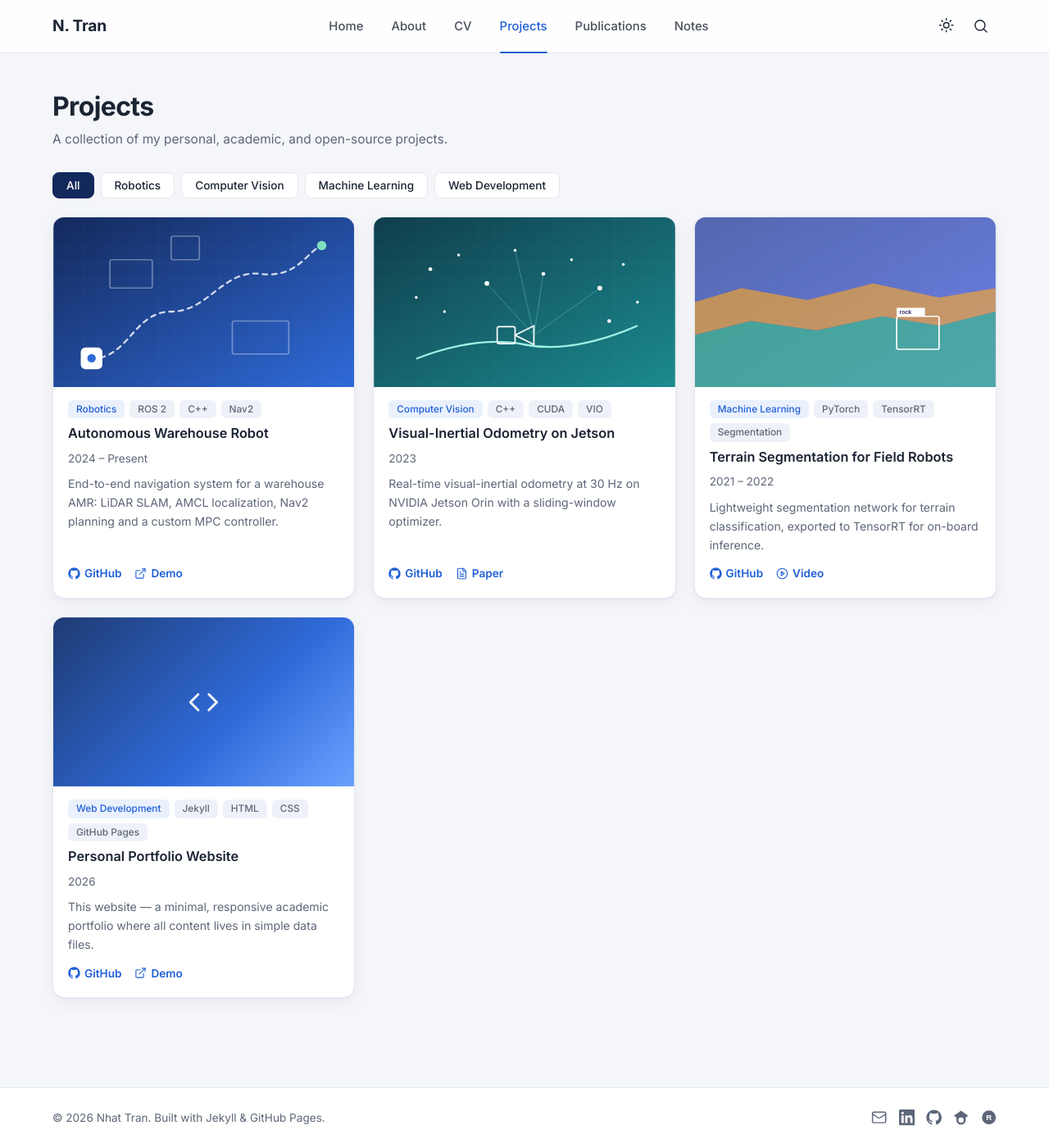
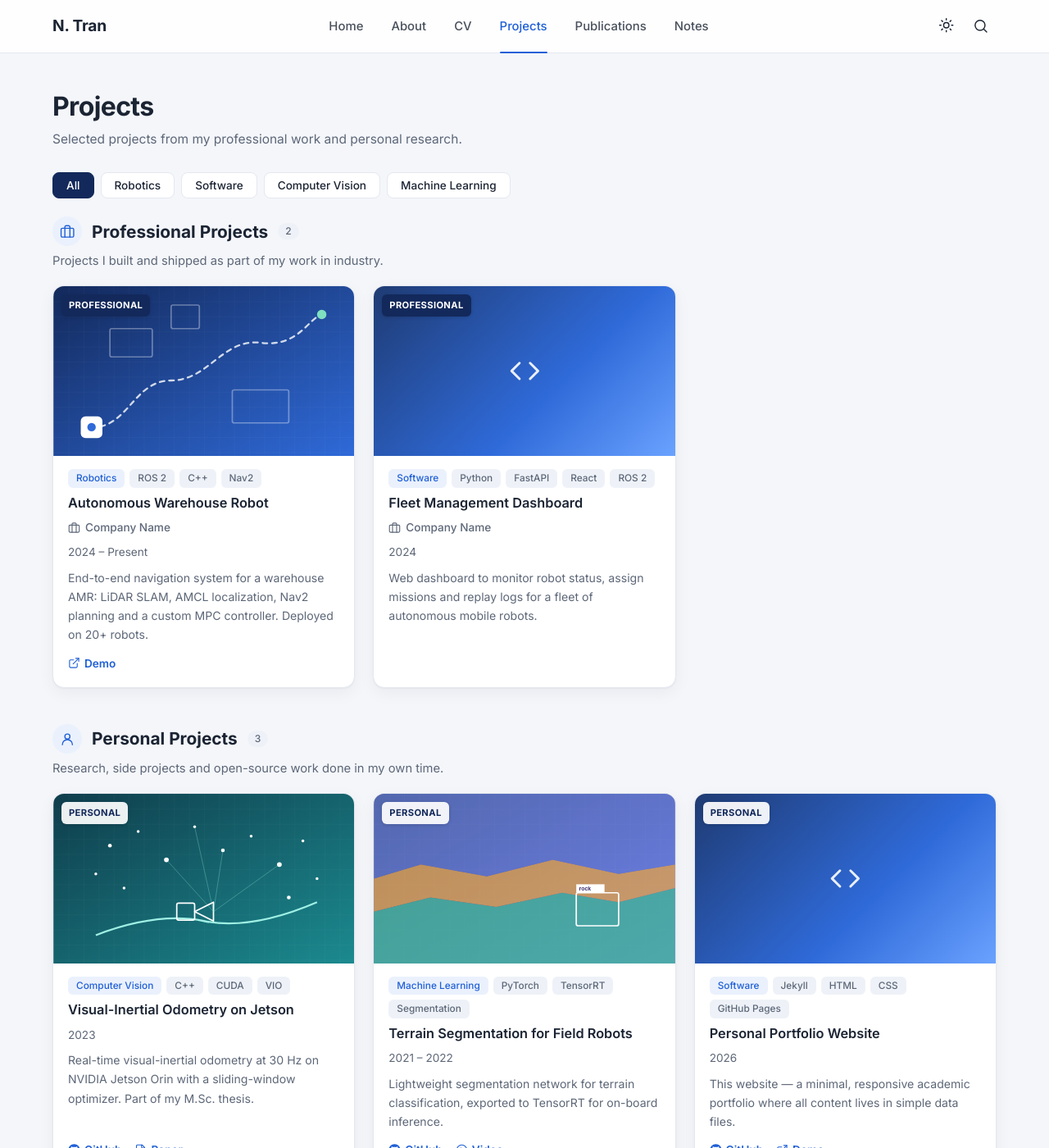
Before and after one commit to NhatTran-97/NhatTran-97.github.io, a Jekyll site: the page built from projects.html, in a window 1280 px wide and 1400 px high. Shown: the whole window at 82% size. Built offline with Jekyll 4.4.1, drawn with Linux system fonts in a browser that asks for light colours.

Commit message:
Split projects into Professional and Personal groups
Groups are defined in _data/projects.yml (groups + items); each card shows a
group badge and optional organization. Filters hide empty groups.

Co-Authored-By: Claude Opus 5.5 <noreply@anthropic.com>
Claude-Session: https://claude.ai/code/session_01WtscMMpGViN2kQZVLN7Eom

```diff
--- a/_data/projects.yml
+++ b/_data/projects.yml
@@ -1,56 +1,98 @@
 # =====================================================================
-#  PROJECTS — mỗi project là một mục bắt đầu bằng dấu "-"
-#    title        : tên project
-#    category     : nhóm để lọc (các nút lọc được tạo tự động từ đây)
-#    image        : ảnh minh hoạ (tỉ lệ 16:9), bỏ trống sẽ dùng ảnh mặc định
-#    tags         : công nghệ sử dụng
-#    description  : mô tả ngắn (Markdown)
-#    featured     : true → hiện trên trang Home
-#    github / demo / paper / video : link (bỏ trống nếu không có)
+#  PROJECTS
+#
+#  1) groups: các nhóm project, hiển thị thành từng khu riêng trên trang
+#     Projects theo đúng thứ tự dưới đây. Đổi tên / thêm nhóm tuỳ ý.
+#       id          : mã nhóm (viết liền, không dấu) — dùng ở trường "group" của project
+#       title       : tiêu đề khu
+#       label       : nhãn ngắn hiện ở góc ảnh project
+#       description : một câu mô tả (tuỳ chọn)
+#
+#  2) items: danh sách project, mỗi project bắt đầu bằng dấu "-"
+#       title        : tên project
+#       group        : id của nhóm ở trên (professional / personal ...)
+#       org          : công ty / tổ chức (tuỳ chọn, hợp với project công ty)
+#       category     : lĩnh vực để lọc (nút lọc được tạo tự động)
+#       period       : thời gian
+#       image        : ảnh minh hoạ 16:9 (bỏ trống sẽ dùng ảnh mặc định)
+#       tags         : công nghệ sử dụng
+#       description  : mô tả ngắn (Markdown)
+#       featured     : true → hiện trên trang Home
+#       github / demo / paper / video : link (bỏ trống nếu không có,
+#                                        project công ty thường không public code)
 # =====================================================================
 
-- title: Autonomous Warehouse Robot
-  category: Robotics
-  period: 2024 – Present
-  image: /assets/img/projects/robot-nav.svg
-  tags: [ROS 2, C++, Nav2]
-  description: >-
-    End-to-end navigation system for a warehouse AMR: LiDAR SLAM, AMCL
-    localization, Nav2 planning and a custom MPC controller.
-  featured: true
-  github: https://github.com/NhatTran-97
-  demo: "#"
+groups:
+  - id: professional
+    title: Professional Projects
+    label: Professional
+    icon: briefcase
+    description: Projects I built and shipped as part of my work in industry.
+  - id: personal
+    title: Personal Projects
+    label: Personal
+    icon: user
+    description: Research, side projects and open-source work done in my own time.
 
-- title: Visual-Inertial Odometry on Jetson
-  category: Computer Vision
-  period: 2023
-  image: /assets/img/projects/vio.svg
-  tags: [C++, CUDA, VIO]
-  description: >-
-    Real-time visual-inertial odometry at 30 Hz on NVIDIA Jetson Orin with a
-    sliding-window optimizer.
-  featured: true
-  github: https://github.com/NhatTran-97
-  paper: /publications/
+items:
+  # ---------- Professional ----------
+  - title: Autonomous Warehouse Robot
+    group: professional
+    org: Company Name
+    category: Robotics
+    period: 2024 – Present
+    image: /assets/img/projects/robot-nav.svg
+    tags: [ROS 2, C++, Nav2]
+    description: >-
+      End-to-end navigation system for a warehouse AMR: LiDAR SLAM, AMCL
+      localization, Nav2 planning and a custom MPC controller. Deployed on 20+ robots.
+    featured: true
+    demo: "#"
 
-- title: Terrain Segmentation for Field Robots
-  category: Machine Learning
-  period: 2021 – 2022
-  image: /assets/img/projects/segmentation.svg
-  tags: [PyTorch, TensorRT, Segmentation]
-  description: >-
-    Lightweight segmentation network for terrain classification, exported to
-    TensorRT for on-board inference.
-  featured: true
-  github: https://github.com/NhatTran-97
-  video: "#"
+  - title: Fleet Management Dashboard
+    group: professional
+    org: Company Name
+    category: Software
+    period: 2024
+    tags: [Python, FastAPI, React, ROS 2]
+    description: >-
+      Web dashboard to monitor robot status, assign missions and replay logs for
+      a fleet of autonomous mobile robots.
 
-- title: Personal Portfolio Website
-  category: Web Development
-  period: 2026
-  tags: [Jekyll, HTML, CSS, GitHub Pages]
-  description: >-
-    This website — a minimal, responsive academic portfolio where all content
-    lives in simple data files.
-  github: https://github.com/NhatTran-97/NhatTran-97.github.io
-  demo: https://nhattran-97.github.io
+  # ---------- Personal ----------
+  - title: Visual-Inertial Odometry on Jetson
+    group: personal
+    category: Computer Vision
+    period: 2023
+    image: /assets/img/projects/vio.svg
+    tags: [C++, CUDA, VIO]
+    description: >-
+      Real-time visual-inertial odometry at 30 Hz on NVIDIA Jetson Orin with a
+      sliding-window optimizer. Part of my M.Sc. thesis.
+    featured: true
+    github: https://github.com/NhatTran-97
+    paper: /publications/
+
+  - title: Terrain Segmentation for Field Robots
+    group: personal
+    category: Machine Learning
+    period: 2021 – 2022
+    image: /assets/img/projects/segmentation.svg
+    tags: [PyTorch, TensorRT, Segmentation]
+    description: >-
+      Lightweight segmentation network for terrain classification, exported to
+      TensorRT for on-board inference.
+    featured: true
+    github: https://github.com/NhatTran-97
+    video: "#"
+
+  - title: Personal Portfolio Website
+    group: personal
+    category: Software
+    period: 2026
+    tags: [Jekyll, HTML, CSS, GitHub Pages]
+    description: >-
+      This website — a minimal, responsive academic portfolio where all content
+      lives in simple data files.
+    github: https://github.com/NhatTran-97/NhatTran-97.github.io
+    demo: https://nhattran-97.github.io
--- a/_includes/project-card.html
+++ b/_includes/project-card.html
@@ -1,6 +1,8 @@
 {%- assign prj = include.project -%}
+{%- assign prj_group = site.data.projects.groups | where: "id", prj.group | first -%}
 <article class="project-card card" id="{{ prj.title | slugify }}" data-filter-item data-cats="|{{ prj.category }}|">
   <div class="project-thumb">
+    {%- if prj_group.label %}<span class="thumb-badge badge-{{ prj_group.id }}">{{ prj_group.label }}</span>{% endif %}
     {%- if prj.image %}
     <img src="{{ prj.image | relative_url }}" alt="{{ prj.title }}" loading="lazy">
     {%- else %}
@@ -13,6 +15,7 @@
       {%- for t in prj.tags limit: include.max_tags | default: 10 %}<span class="chip">{{ t }}</span>{% endfor %}
     </div>
     <h3>{{ prj.title }}</h3>
+    {% if prj.org %}<div class="project-org">{% include icon.html name="briefcase" %} {{ prj.org }}</div>{% endif %}
     {% if prj.period and include.compact != true %}<div class="muted small">{{ prj.period }}</div>{% endif %}
     <div class="project-desc">{{ prj.description | markdownify }}</div>
     <div class="card-links">
--- a/assets/css/style.css
+++ b/assets/css/style.css
@@ -457,3 +457,20 @@ mjx-container[display="true"] { overflow-x: auto; overflow-y: hidden; }
 body { display: flex; flex-direction: column; min-height: 100vh; }
 .main { flex: 1; width: 100%; }
 input[type="search"]::-webkit-search-cancel-button { -webkit-appearance: none; appearance: none; }
+
+/* Project groups (Professional / Personal) */
+.project-group + .project-group { margin-top: 44px; }
+.group-head { margin-bottom: 18px; }
+.group-head h2 { display: flex; align-items: center; gap: 12px; font-size: 1.3rem; font-weight: 700; }
+.group-head h2 .count { font-weight: 500; background: var(--chip); padding: 2px 9px; border-radius: 20px; }
+.group-head p { margin: 6px 0 0; color: var(--muted); font-size: .92rem; }
+.icon-circle.sm { width: 36px; height: 36px; font-size: 1.05rem; }
+.project-thumb { position: relative; }
+.thumb-badge {
+  position: absolute; top: 10px; left: 10px; z-index: 1;
+  font-size: .7rem; font-weight: 700; letter-spacing: .03em; text-transform: uppercase;
+  padding: 4px 9px; border-radius: 6px; background: rgba(255,255,255,.92); color: var(--navy);
+  box-shadow: 0 1px 4px rgba(0,0,0,.15);
+}
+.thumb-badge.badge-professional { background: var(--navy); color: #fff; }
+.project-org { display: flex; align-items: center; gap: 6px; font-size: .85rem; color: var(--muted); font-weight: 500; }
--- a/assets/js/main.js
+++ b/assets/js/main.js
@@ -40,6 +40,9 @@
         var okQ = !state.q || text.indexOf(state.q) !== -1;
         el.hidden = !(okCat && okQ);
         if (!el.hidden) shown++;
+      });
+      box.querySelectorAll('[data-filter-section]').forEach(function (sec) {
+        sec.hidden = !sec.querySelector('[data-filter-item]:not([hidden])');
       });
       if (empty) empty.hidden = shown !== 0;
     }
--- a/index.html
+++ b/index.html
@@ -68,9 +68,9 @@ title: Home
   {% endif %}
 
   <!-- Projects -->
-  {% if p.home.projects > 0 and site.data.projects.size > 0 %}
-  {%- assign featured = site.data.projects | where: "featured", true -%}
-  {%- if featured.size == 0 -%}{%- assign featured = site.data.projects -%}{%- endif -%}
+  {% if p.home.projects > 0 and site.data.projects.items.size > 0 %}
+  {%- assign featured = site.data.projects.items | where: "featured", true -%}
+  {%- if featured.size == 0 -%}{%- assign featured = site.data.projects.items -%}{%- endif -%}
   <section class="card home-card">
     <div class="card-head">
       <h2>{% include icon.html name="folder" %} Projects</h2>
--- a/projects.html
+++ b/projects.html
@@ -2,9 +2,10 @@
 title: Projects
 permalink: /projects/
 ---
-{% include page-head.html title="Projects" subtitle="A collection of my personal, academic, and open-source projects." %}
+{% include page-head.html title="Projects" subtitle="Selected projects from my professional work and personal research." %}
 
-{%- assign cats = site.data.projects | map: "category" | compact | uniq -%}
+{%- assign all = site.data.projects.items -%}
+{%- assign cats = all | map: "category" | compact | uniq -%}
 <div data-filter>
   <div class="pills">
     <button type="button" class="pill active" data-filter-value="">All</button>
@@ -13,10 +14,37 @@ permalink: /projects/
     {%- endfor %}
   </div>
 
-  <div class="project-grid">
-    {%- for proj in site.data.projects %}
-    {% include project-card.html project=proj %}
-    {%- endfor %}
-  </div>
+  {%- for g in site.data.projects.groups %}
+  {%- assign items = all | where: "group", g.id %}
+  {%- if items.size > 0 %}
+  <section class="project-group" id="{{ g.id }}" data-filter-section>
+    <div class="group-head">
+      <h2>{% if g.icon %}<span class="icon-circle sm">{% include icon.html name=g.icon %}</span>{% endif %}{{ g.title }} <span class="count">{{ items.size }}</span></h2>
+      {% if g.description %}<p>{{ g.description }}</p>{% endif %}
+    </div>
+    <div class="project-grid">
+      {%- for proj in items %}
+      {% include project-card.html project=proj %}
+      {%- endfor %}
+    </div>
+  </section>
+  {%- endif %}
+  {%- endfor %}
+
+  {%- comment %} Projects whose "group" doesn't match any group above {% endcomment %}
+  {%- assign group_ids = site.data.projects.groups | map: "id" %}
+  {%- assign others = "" | split: "" %}
+  {%- for proj in all %}{% unless group_ids contains proj.group %}{% assign others = others | push: proj %}{% endunless %}{% endfor %}
+  {%- if others.size > 0 %}
+  <section class="project-group" data-filter-section>
+    <div class="group-head"><h2>Other Projects <span class="count">{{ others.size }}</span></h2></div>
+    <div class="project-grid">
+      {%- for proj in others %}
+      {% include project-card.html project=proj %}
+      {%- endfor %}
+    </div>
+  </section>
+  {%- endif %}
+
   <p class="empty" data-filter-empty hidden>No projects in this category yet.</p>
 </div>
--- a/search.json
+++ b/search.json
@@ -9,7 +9,7 @@ permalink: /search.json
     {%- endfor %}
   ],
   "projects": [
-    {%- for p in site.data.projects %}
+    {%- for p in site.data.projects.items %}
     {%- capture url %}/projects/#{{ p.title | slugify }}{% endcapture %}
     {"title": {{ p.title | jsonify }}, "url": {{ url | relative_url | jsonify }}, "meta": "Project", "text": {{ p.description | append: " " | append: p.category | jsonify }}}{% unless forloop.last %},{% endunless %}
     {%- endfor %}
```
Also changed, not shown: README.md.
